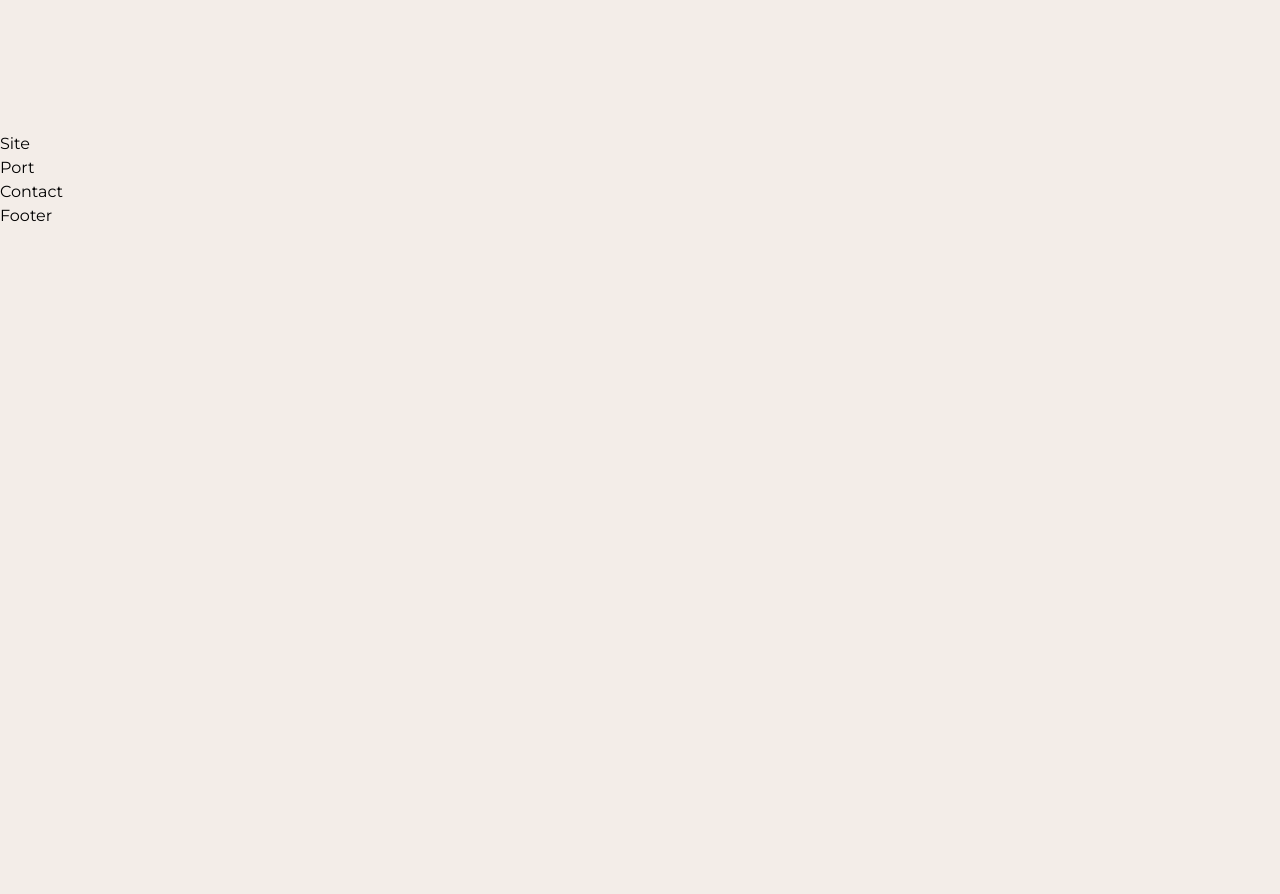
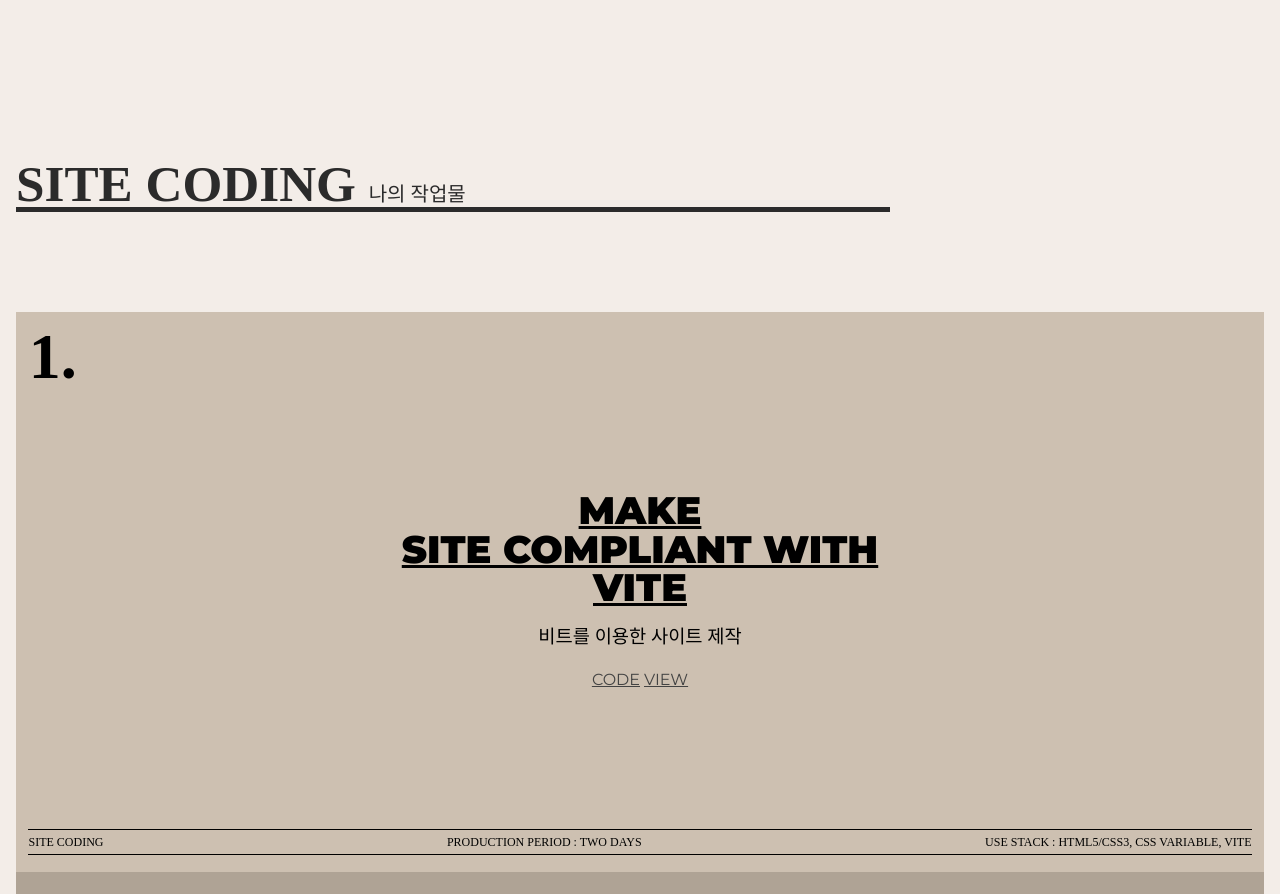
Before and after one commit to joon6390/PortFolio-Next, a Next.js app: page / in a window 1280 px wide. Shown: the part 2080-2974 px from the top of the page. Before the commit the page ends 2308 px from the top, so only its background shows below. Built offline with nearby package versions, Linux system fonts and the light colour scheme; a small style sheet from the web is missing; a web font is replaced by a local one.

Commit message:
사이트 영역 완료

```diff
--- a/src/assets/scss/section/_site.scss
+++ b/src/assets/scss/section/_site.scss
@@ -0,0 +1,152 @@
+.site__inner {
+    padding: 16px;
+
+    .site__title {
+        position: sticky;
+        top: 70px;
+        left: 0;
+        width: 70%;
+        height: 5vw;
+        font-size: 4vw;
+        font-weight: 900;
+        line-height: 1.4;
+        font-family: var(--mainKor-font);
+        text-transform: uppercase;
+        color: var(--black100);
+        border-bottom: 0.4vw solid var(--black100);
+        margin-bottom: 100px;
+
+        @media (max-width: 800px) {
+            width: 100%;
+            margin-bottom: 10vw;
+            font-size: 30px;
+            height: auto;
+            top: 68px;
+            z-index: 1000;
+            background-color: var(--mainBg-color);
+        }
+
+        em {
+            font-size: 1.25rem;
+            font-weight: 400;
+            line-height: 2;
+        }
+    }
+    .site__wrap {
+        .site__item {
+            height: 70vh;
+            @include flex-center;
+            flex-direction: column;
+            position: sticky;
+            left: 0;
+
+            &.s1 {
+                background-color: var(--subBg100);
+                top: 180px;
+
+                @media (max-width: 800px) {
+                    top: 140px;
+                }
+            }
+            &.s2 {
+                background-color: var(--subBg200);
+                top: 200px;
+
+                @media (max-width: 800px) {
+                    top: 160px;
+                }
+            }
+            &.s3 {
+                background-color: var(--subBg300);
+                top: 220px;
+
+                @media (max-width: 800px) {
+                    top: 180px;
+                }
+            }
+            &.s4 {
+                background-color: var(--subBg400);
+                top: 240px;
+
+                @media (max-width: 800px) {
+                    top: 200px;
+                }
+            }
+            .num {
+                font-size: 5vw;
+                line-height: 1;
+                font-weight: 900;
+                font-family: var(--mainNum-font);
+                position: absolute;
+                left: 1vw;
+                top: 1vw;
+
+                @media (max-width: 800px) {
+                    font-size: 80px;
+                    left: 20px;
+                    top: 20px;
+                }
+            }
+            .text {
+                text-align: center;
+                margin-bottom: 1rem;
+
+                > div {
+                    font-size: 3vw;
+                    line-height: 1;
+                    font-weight: 900;
+                    text-transform: uppercase;
+                    text-decoration: underline;
+                    font-family: var(--mainEng-font);
+
+                    @media (max-width: 800px) {
+                        font-size: 26px;
+                    }
+                }
+            }
+            .title {
+                font-family: var(--mainKor-font);
+                margin-bottom: 1rem;
+            }
+            .btn {
+                a {
+                    text-decoration: underline;
+                    text-transform: uppercase;
+                    color: var(--black200);
+                    font-size: 1rem;
+                    transition: all 0.3s;
+                    margin: 0 2px;
+
+                    &:hover {
+                    color: var(--black);
+                    }
+                }
+            }
+            .info {
+                position: absolute;
+                left: 0;
+                bottom: 3%;
+                width: 98%;
+                margin-left: 1%;
+                border-top: 1px solid var(--black);
+                border-bottom: 1px solid var(--black);
+                display: flex;
+                justify-content: space-between;
+
+                @media (max-width: 800px) {
+                    flex-direction: column;
+                    width: 90%;
+                    margin-left: 5%;
+                    padding: 5px 0;
+                }
+
+                span {
+                    font-family: var(--mainKor-font);
+                    font-size: 12px;
+                    padding: 3px 0;
+                    text-transform: uppercase;
+                }
+            }
+        }
+    }
+}
--- a/src/components/Site.jsx
+++ b/src/components/Site.jsx
@@ -1,9 +1,41 @@
-import React from 'react'
+import React from "react";
+
+import { siteText } from "@/constants";
 
 const Site = () => {
-  return (
-    <div>Site</div>
-  )
+    return (
+        <section id="site">
+            <div className="site__inner">
+                <h2 className="site__title">
+                    Site coding <em>나의 작업물</em>
+                </h2>
+                <div className="site__wrap">
+                    {siteText.map((site, key) => (
+                        <article className={`site__item s${key+1}`} key={key}>
+                            <span className="num">{key+1}.</span>
+                            <div className="text">
+                                <div>{site.text[0]}</div>
+                                <div>{site.text[1]}</div>
+                                <div>{site.text[2]}</div>
+                            </div>
+                            <h3 className="title">
+                                {site.title}
+                            </h3>
+                            <div className="btn">
+                                <a href={site.code}>code</a>
+                                <a href={site.view}>view</a>
+                            </div>
+                            <div className="info">
+                                <span>{site.info[0]}</span>
+                                <span>{site.info[1]}</span>
+                                <span>{site.info[2]}</span>
+                            </div>
+                        </article>
+                    ))}
+                </div>
+            </div>
+        </section>
+    )
 }
 
-export default Site
+export default Site;
```
